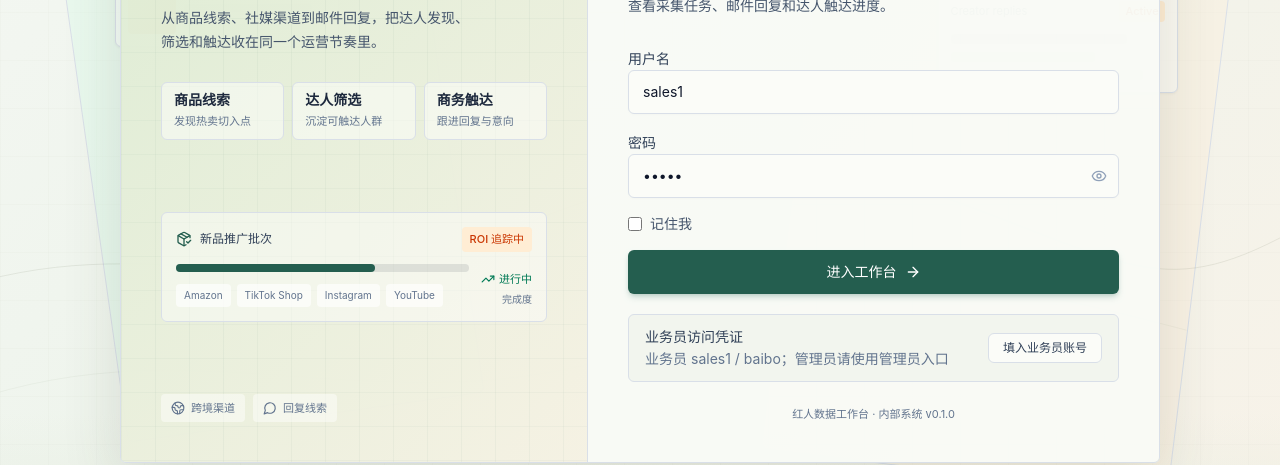
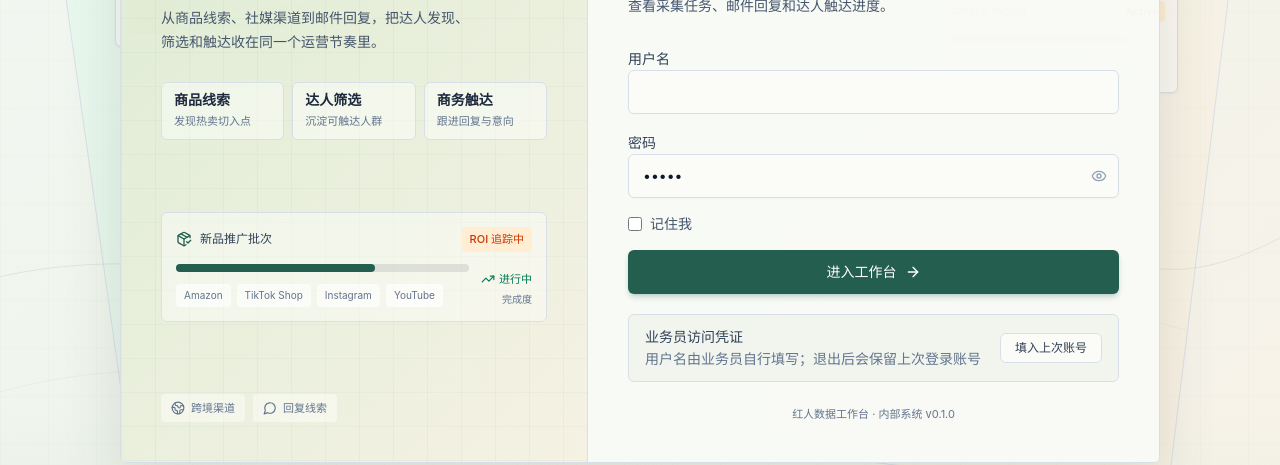
Before and after one commit to WD-Beep/-, a Next.js app in the folder apps/web/: page /login in a window 1280 px wide. Shown: the part 228-693 px from the top of the page. Built offline with nearby package versions, Linux system fonts and the light colour scheme; no server answers.

Commit message:
Remember last sales login username

```diff
--- a/apps/web/src/components/auth/login-form.tsx
+++ b/apps/web/src/components/auth/login-form.tsx
@@ -23,22 +23,32 @@ const inputClass = cn(
   "focus-visible:border-[#245E4F] focus-visible:ring-2 focus-visible:ring-[#245E4F]/14",
 );
 
-const DEFAULT_SALES_USERNAME = "sales1";
+const LAST_LOGIN_USERNAME_STORAGE_KEY = "influencer_intel_last_login_username";
+
+function readLastLoginUsername(): string {
+  if (typeof window === "undefined") return "";
+  return window.localStorage.getItem(LAST_LOGIN_USERNAME_STORAGE_KEY)?.trim() ?? "";
+}
+
+function writeLastLoginUsername(username: string): void {
+  if (typeof window === "undefined") return;
+  window.localStorage.setItem(LAST_LOGIN_USERNAME_STORAGE_KEY, username);
+}
 
 export function LoginForm() {
   const router = useRouter();
   const searchParams = useSearchParams();
   const redirectTo = searchParams.get("from") || "/";
 
-  const [username, setUsername] = useState(DEFAULT_SALES_USERNAME);
+  const [username, setUsername] = useState(readLastLoginUsername);
   const [password, setPassword] = useState(AUTH_PASSWORD);
   const [showPassword, setShowPassword] = useState(false);
   const [rememberMe, setRememberMe] = useState(false);
   const [error, setError] = useState<string | null>(null);
   const [submitting, setSubmitting] = useState(false);
 
-  function fillDemoCredentials() {
-    setUsername(DEFAULT_SALES_USERNAME);
+  function fillLastUsername() {
+    setUsername(readLastLoginUsername());
     setPassword(AUTH_PASSWORD);
     setError(null);
   }
@@ -71,6 +81,7 @@ export function LoginForm() {
 
     try {
       const session = await loadBackendAuthSession(account);
+      writeLastLoginUsername(trimmedUsername);
       setAuthSession(session);
       const target = redirectTo.startsWith("/") && redirectTo !== "/" ? redirectTo : defaultPathForSession(session);
       router.replace(target);
@@ -230,16 +241,16 @@ export function LoginForm() {
               <div>
                 <p className="text-sm font-medium text-slate-700">业务员访问凭证</p>
                 <p className="mt-0.5 text-sm text-slate-500">
-                  业务员 {DEFAULT_SALES_USERNAME} / {AUTH_PASSWORD}；管理员请使用管理员入口
+                  用户名由业务员自行填写；退出后会保留上次登录账号
                 </p>
               </div>
               <button
                 type="button"
-                onClick={fillDemoCredentials}
+                onClick={fillLastUsername}
                 disabled={submitting}
                 className="shrink-0 rounded-lg border border-[#cfd8c8] bg-[#fbfcf8] px-3.5 py-1.5 text-xs font-medium text-slate-700 hover:border-[#aebda5] hover:bg-white disabled:opacity-50"
               >
-                填入业务员账号
+                填入上次账号
               </button>
             </div>
 
```
Also changed, not shown: 1 other file (tests, documents, lock files or other folders).
